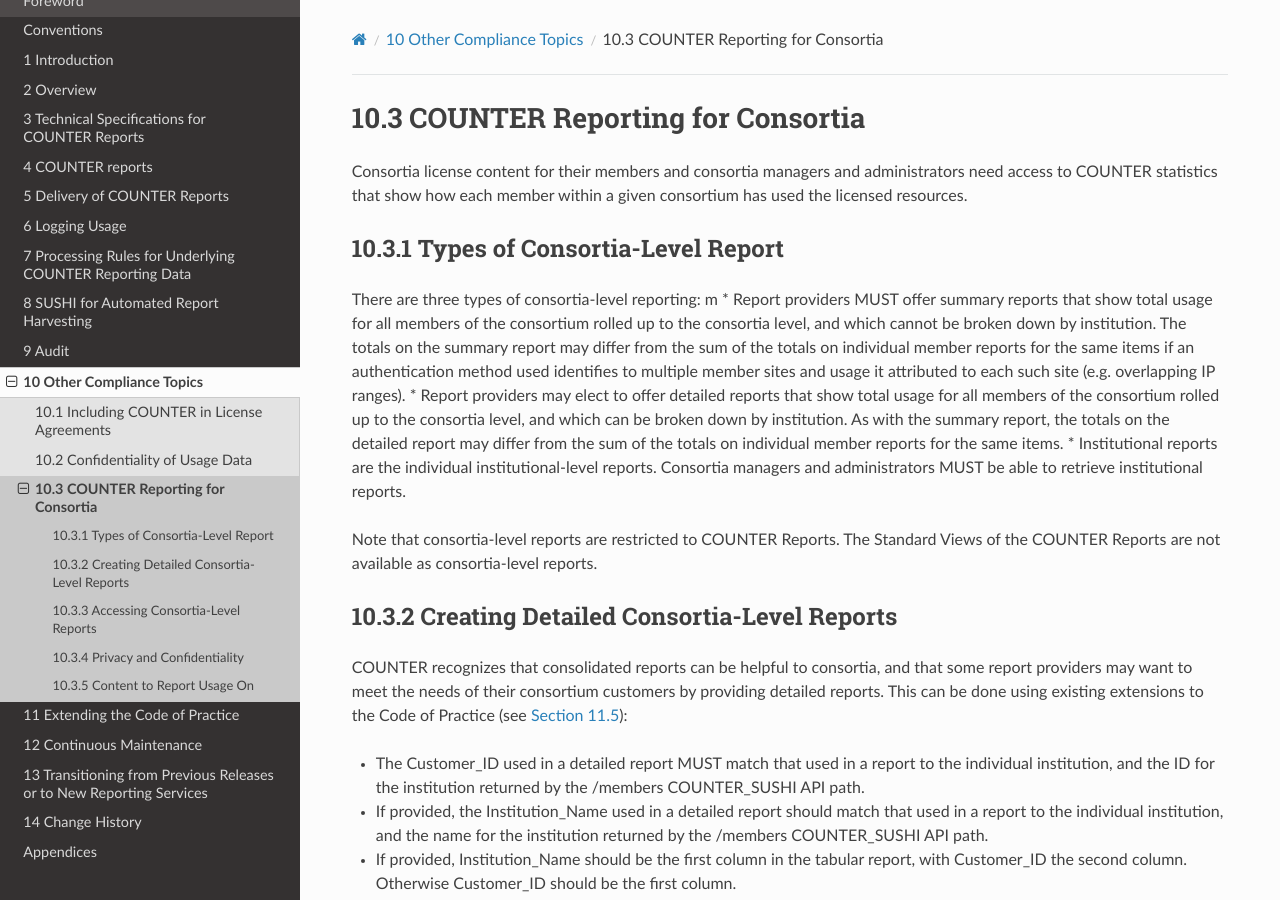
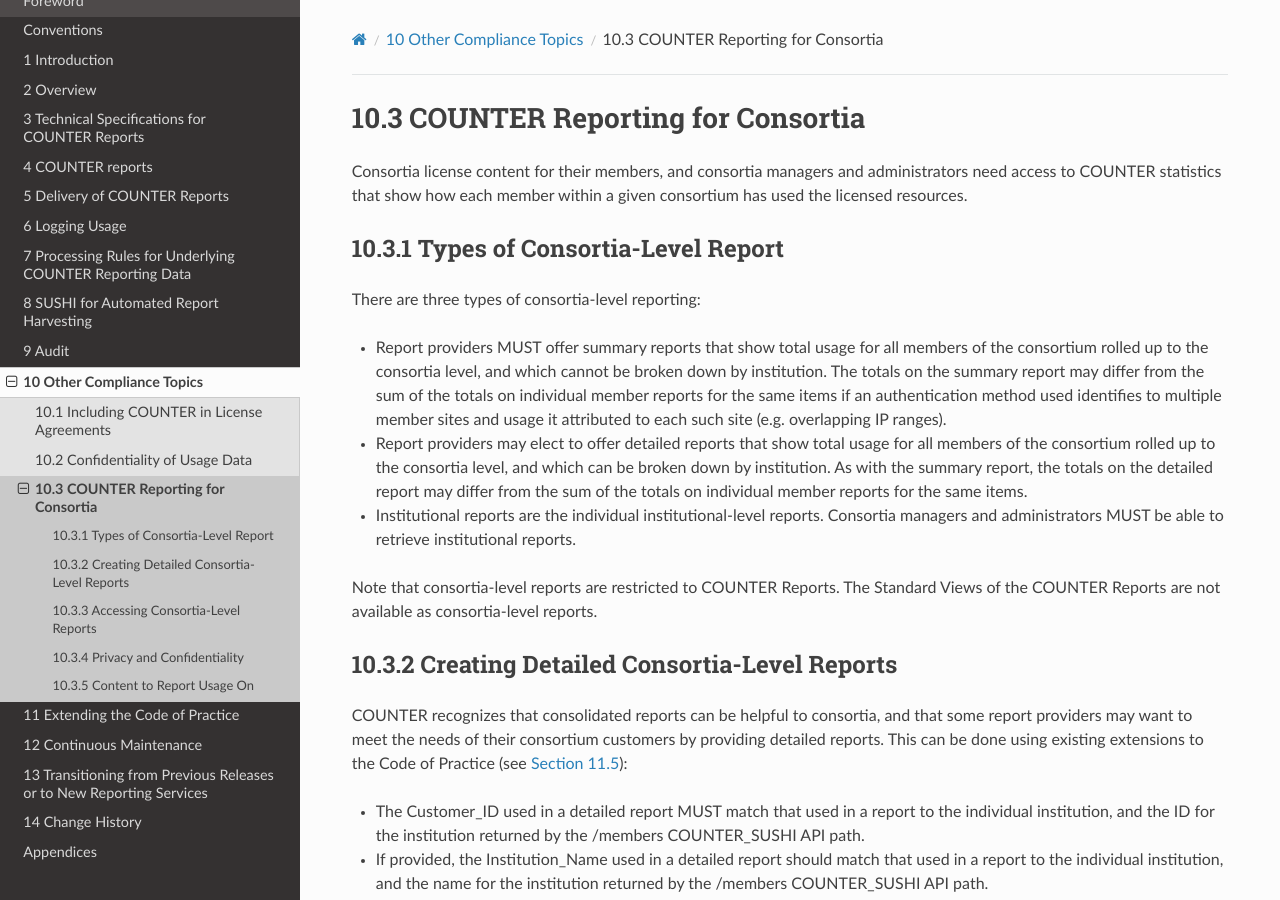
Before and after one commit to Project-Counter/cop5, a Sphinx documentation site: the page built from source/10-compliance/03-counter-reporting-for-consortia.rst, in a window 1280 px wide and 900 px high. Built offline with Sphinx 7.4.7 and the Read the Docs theme 2.0.0, drawn with Linux system fonts in a browser that asks for light colours.

Commit message:
Fix formatting

```diff
--- a/source/10-compliance/03-counter-reporting-for-consortia.rst
+++ b/source/10-compliance/03-counter-reporting-for-consortia.rst
@@ -7,20 +7,20 @@
 COUNTER Reporting for Consortia
 -------------------------------
 
-Consortia license content for their members and consortia managers and administrators need access to COUNTER statistics that show how each member within a given consortium has used the licensed resources.
+Consortia license content for their members, and consortia managers and administrators need access to COUNTER statistics that show how each member within a given consortium has used the licensed resources.
 
 
 Types of Consortia-Level Report
 """""""""""""""""""""""""""""""
 
 There are three types of consortia-level reporting:
-m
+
 * Report providers MUST offer summary reports that show total usage for all members of the consortium rolled up to the consortia level, and which cannot be broken down by institution. The totals on the summary report may differ from the sum of the totals on individual member reports for the same items if an authentication method used identifies to multiple member sites and usage it attributed to each such site (e.g. overlapping IP ranges).
 * Report providers may elect to offer detailed reports that show total usage for all members of the consortium rolled up to the consortia level, and which can be broken down by institution. As with the summary report, the totals on the detailed report may differ from the sum of the totals on individual member reports for the same items.
 * Institutional reports are the individual institutional-level reports. Consortia managers and administrators MUST be able to retrieve institutional reports.
 
+Note that consortia-level reports are restricted to COUNTER Reports. The Standard Views of the COUNTER Reports are not available as consortia-level reports.
 
-Note that consortia-level reports are restricted to COUNTER Reports. The Standard Views of the COUNTER Reports are not available as consortia-level reports.
 
 Creating Detailed Consortia-Level Reports
 """""""""""""""""""""""""""""""""""""""""
@@ -30,7 +30,6 @@
 * The Customer_ID used in a detailed report MUST match that used in a report to the individual institution, and the ID for the institution returned by the /members COUNTER_SUSHI API path.
 * If provided, the Institution_Name used in a detailed report should match that used in a report to the individual institution, and the name for the institution returned by the /members COUNTER_SUSHI API path.
 * If provided, Institution_Name should be the first column in the tabular report, with Customer_ID the second column. Otherwise Customer_ID should be the first column.
-
 
 As they are optional, detailed reports are not subject to COUNTER audits.
 
```
